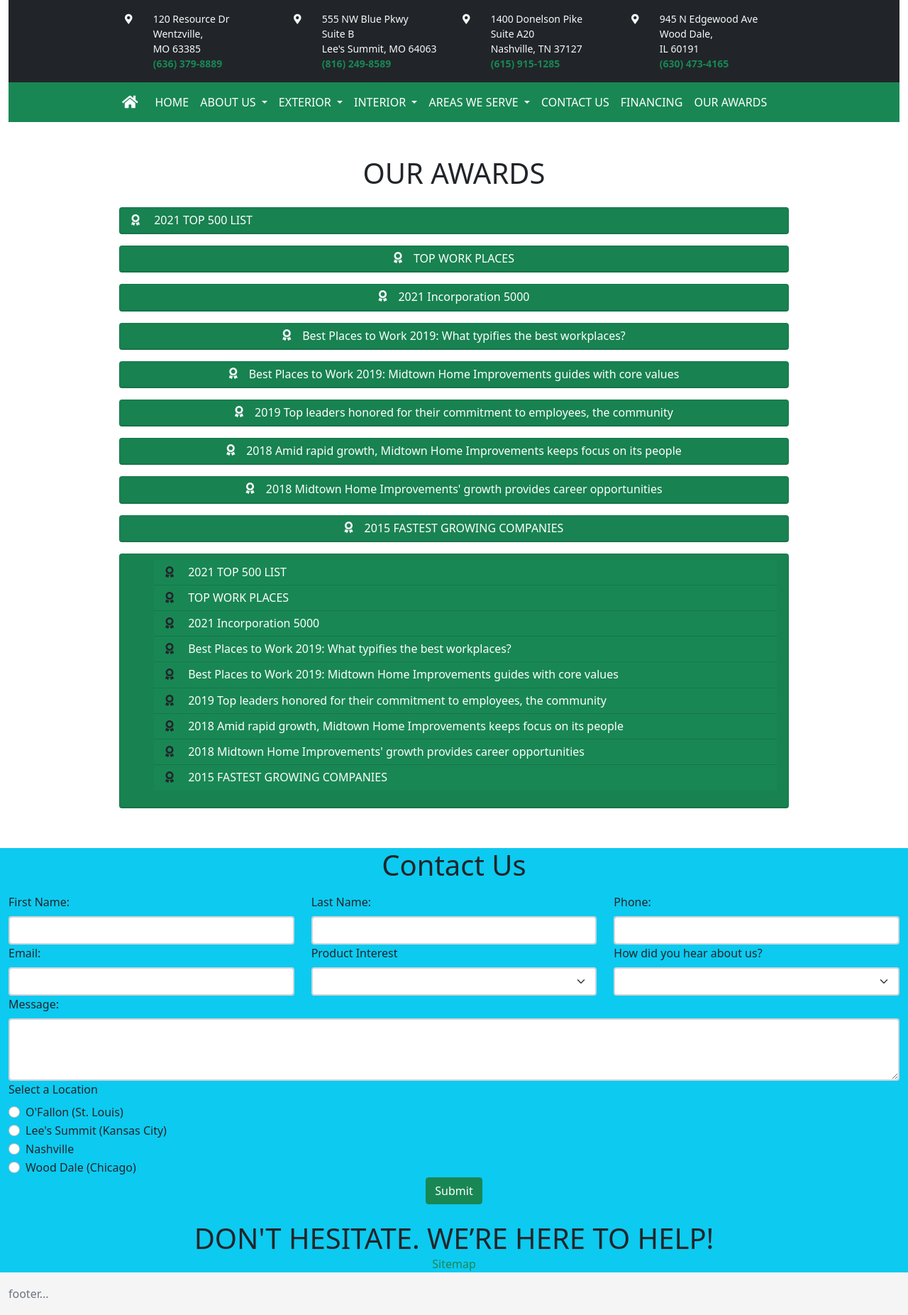
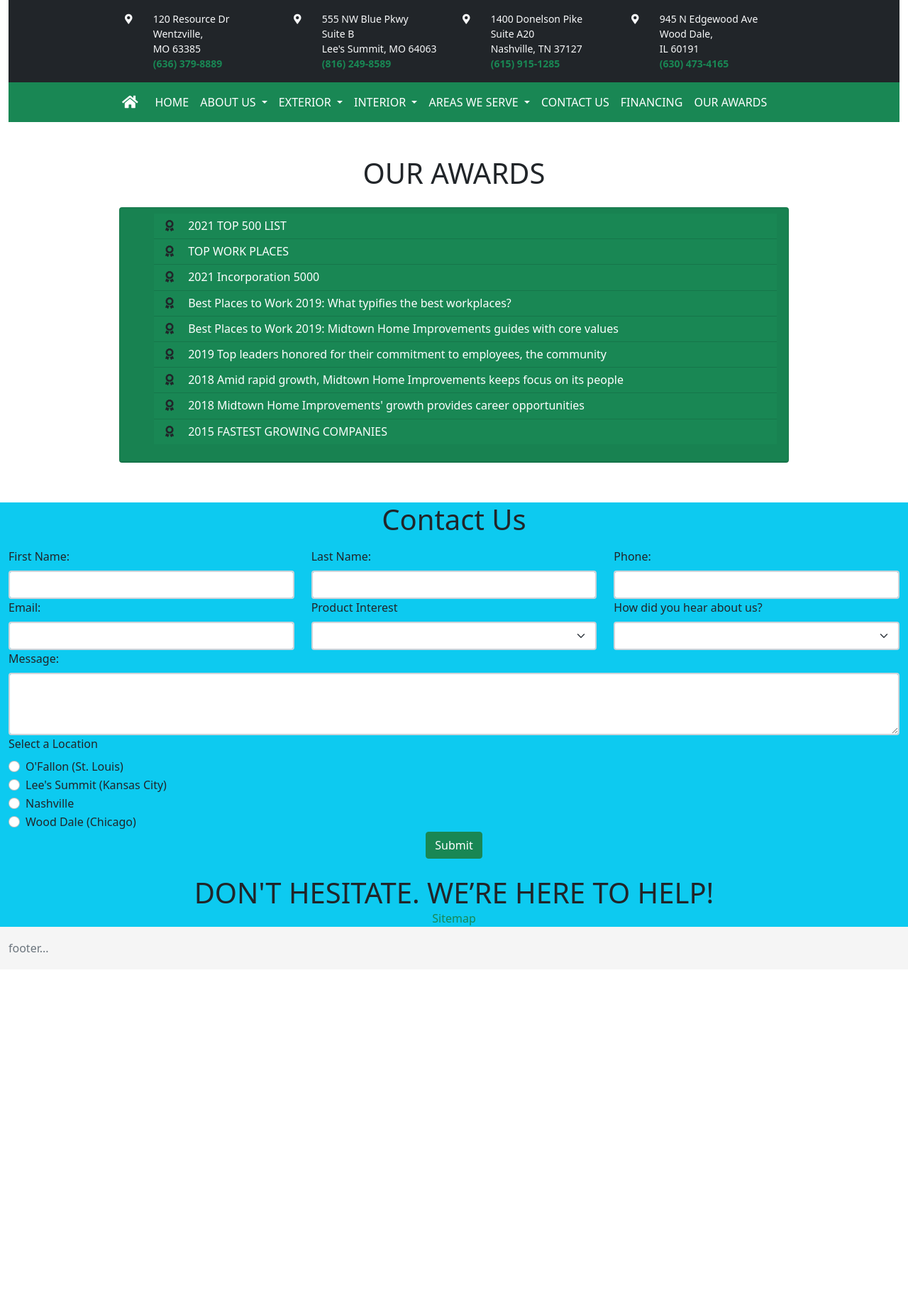
Before and after one commit to Kenan-Kadic/wood, a Django app: page /awards/ in a window 1280 px wide. Shown: the whole page at 71% size. After the commit the page ends 1342 px from the top, so only its background shows below. Run offline with Django 3.2, Linux system fonts and the light colour scheme.

Commit message:
adding-some-comments

```diff
--- a/static/css/base.css
+++ b/static/css/base.css
@@ -35,33 +35,33 @@ body {
 
 
 .fade-in{
-  animation: fadeIn 2s;
+  animation: fadeIn 2s; /* fade animation for the award page */
 }
 .fade-in2{
-  animation: fadeIn 3s;
+  animation: fadeIn 3s; /* fade animation for the award page */
 }
 .fade-in3{
-  animation: fadeIn 4s;
+  animation: fadeIn 4s; /* fade animation for the award page */
 }
 .fade-in4{
-  animation: fadeIn 5s;
+  animation: fadeIn 5s; /* fade animation for the award page */
 }
 .fade-in5{
-  animation: fadeIn 6s;
+  animation: fadeIn 6s; /* fade animation for the award page */
 }
 .fade-in6{
-  animation: fadeIn 7s;
+  animation: fadeIn 7s; /* fade animation for the award page */
 }
 .fade-in7{
-  animation: fadeIn 8s;
+  animation: fadeIn 8s; /* fade animation for the award page */
 }
 .fade-in8{
-  animation: fadeIn 9s;
+  animation: fadeIn 9s; /* fade animation for the award page */
 }
 .fade-in9{
-  animation: fadeIn 10s;
+  animation: fadeIn 10s; /* fade animation for the award page */
 }
-@keyframes fadeIn {
+@keyframes fadeIn {   /* keyframes for the fade animation */
   from {
     opacity: 0;
        }
--- a/templates/pages/award.html
+++ b/templates/pages/award.html
@@ -7,83 +7,6 @@
         <p class="display-6"> OUR AWARDS </p>
         </div>
     </div>
-
-    <div class="row">
-        <div class="col-md-12 p-2 fade-in">
-            <div class="card bg-success text-light">
-                <div class="card-header h6">
-                    <i class="fas fa-award pe-3"></i>
-                    <a href="https://www.qualifiedremodeler.com/firm/midtown-home-improvements-inc/?y=2021" target="_blank" class="text-decoration-none text-white"> 2021 TOP 500 LIST </a>
-                </div>
-            </div>
-        </div>
-        <div class="col-md-12 p-2 fade-in2">
-            <div class="card bg-success text-light">
-                <div class="card-header h6 d-flex justify-content-center">
-                    <i class="fas fa-award pe-3"></i>
-                    <a href="https://topworkplaces.com/company/midtown-home-improvement/stltoday/" target="_blank" class="text-decoration-none text-white"> TOP WORK PLACES </a>
-                </div>
-            </div>
-        </div>
-        <div class="col-md-12 p-2 fade-in3">
-            <div class="card bg-success text-light">
-                <div class="card-header h6 d-flex justify-content-center">
-                    <i class="fas fa-award pe-3"></i>
-                    <a href="https://www.inc.com/profile/midtown-home-improvements" target="_blank" class="text-decoration-none text-white"> 2021 Incorporation 5000 </a>
-                </div>
-            </div>
-        </div>
-        <div class="col-md-12 p-2 fade-in4">
-            <div class="card bg-success text-light">
-                <div class="card-header h6 d-flex justify-content-center">
-                    <i class="fas fa-award pe-3"></i>
-                    <a href="https://www.bizjournals.com/stlouis/news/2019/03/07/best-places-to-work-2019-what-typifies-the-best.html?iana=cp_news_link" target="_blank" class="text-decoration-none text-white"> Best Places to Work 2019: What typifies the best workplaces? </a>
-                </div>
-            </div>
-        </div>
-        <div class="col-md-12 p-2 fade-in5">
-            <div class="card bg-success text-light">
-                <div class="card-header h6 d-flex justify-content-center">
-                    <i class="fas fa-award pe-3"></i>
-                    <a href="https://www.bizjournals.com/stlouis/news/2019/03/07/best-places-to-work-2019-midtown-home-improvements.html?iana=cp_news_link" target="_blank" class="text-decoration-none text-white"> Best Places to Work 2019: Midtown Home Improvements guides with core values </a>
-                </div>
-            </div>
-        </div>
-        <div class="col-md-12 p-2 fade-in6">
-            <div class="card bg-success text-light">
-                <div class="card-header h6 d-flex justify-content-center">
-                    <i class="fas fa-award pe-3"></i>
-                    <a href="https://www.stltoday.com/brandavestudios/top-leaders-honored-for-their-commitment-to-employees-the-community/article_44f111dc-9439-11e9-a43f-d7fd95e82716.html" target="_blank" class="text-decoration-none text-white"> 2019 Top leaders honored for their commitment to employees, the community </a>
-                </div>
-            </div>
-        </div>
-        <div class="col-md-12 p-2 fade-in7">
-            <div class="card bg-success text-light">
-                <div class="card-header h6 d-flex justify-content-center">
-                    <i class="fas fa-award pe-3"></i>
-                    <a href="https://www.stltoday.com/business/local/amid-rapid-growth-midtown-home-improvements-keeps-focus-on-its-people/article_a8da6355-78db-56ef-9060-1605f8ce9939.html" target="_blank" class="text-decoration-none text-white"> 2018 Amid rapid growth, Midtown Home Improvements keeps focus on its people </a>
-                </div>
-            </div>
-        </div>
-        <div class="col-md-12 p-2 fade-in8">
-            <div class="card bg-success text-light">
-                <div class="card-header h6 d-flex justify-content-center">
-                    <i class="fas fa-award pe-3 d-flex justify-content-start"></i>
-                    <a href="https://www.bizjournals.com/stlouis/news/2018/03/09/midtown-home-improvements-growth-provides-career.html" target="_blank" class="text-decoration-none text-white fade-in8"> 2018 Midtown Home Improvements' growth provides career opportunities </a>
-                </div>
-            </div>
-        </div>
-        <div class="col-md-12 p-2 fade-in9">
-            <div class="card bg-success text-light">
-                <div class="card-header h6 d-flex justify-content-center">
-                    <i class="fas fa-award pe-3 d-flex justify-content-start"></i>
-                    <a href="https://www.bizjournals.com/stlouis/print-edition/2015/06/12/midtown-home-improvements-22.html" target="_blank" class="text-decoration-none text-white"> 2015 FASTEST GROWING COMPANIES</a>
-                </div>
-            </div>
-        </div>
-    </div>
-
-
 
     <div class="row">
         <div class="col-md-12 p-2">
--- a/templates/pages/home.html
+++ b/templates/pages/home.html
@@ -96,9 +96,9 @@
                 <li class="list-group-item border-0"><i class="fas fa-circle fa-sm"></i> Sunrooms </li>
             </ul>
         </div>
-            <div class="col-md-12">
-                We only install high-quality materials and work hard to ensure that your desired design becomes a reality. We are proud to serve residents throughout St. Louis, Kansas City, Chicago and Nashville greater metro areas.
-            </div>
+        <div class="col-md-12">
+            We only install high-quality materials and work hard to ensure that your desired design becomes a reality. We are proud to serve residents throughout St. Louis, Kansas City, Chicago and Nashville greater metro areas.
+        </div>
     </div>
 
     <div class="row">
```
